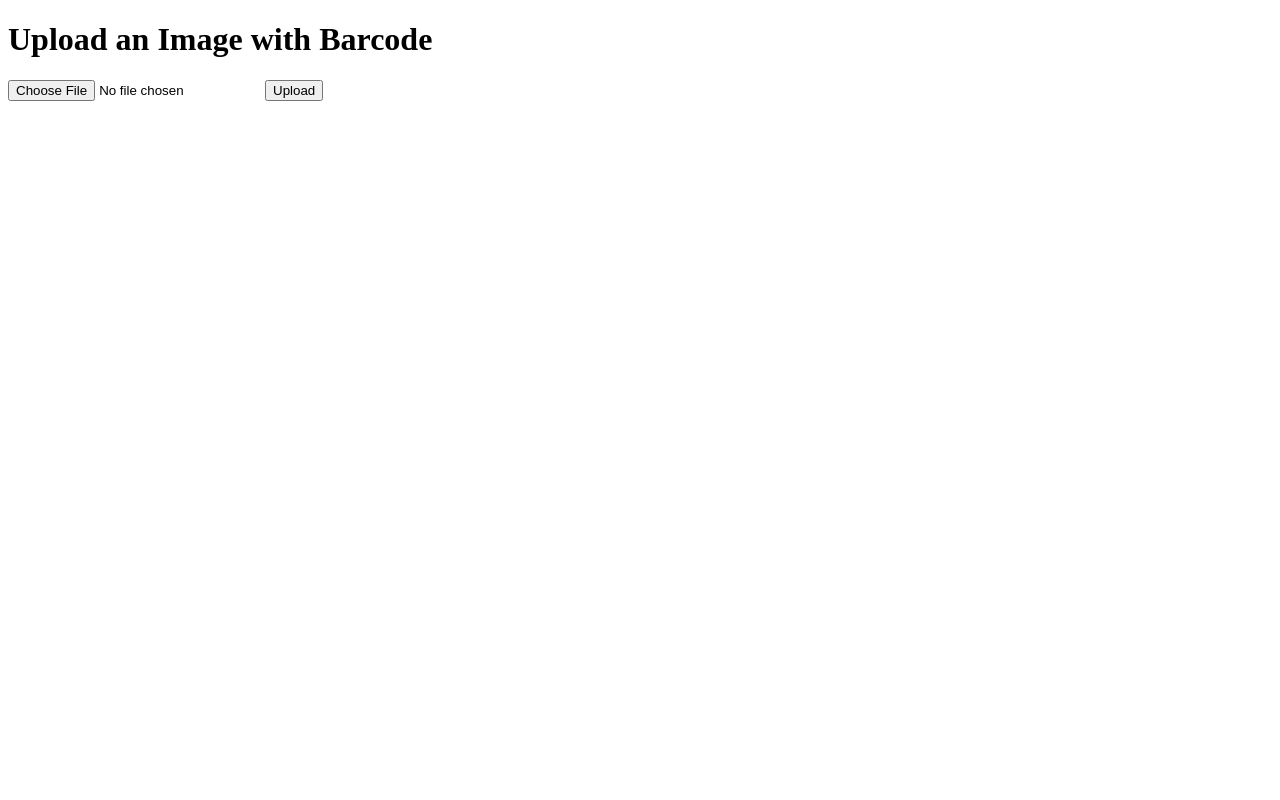
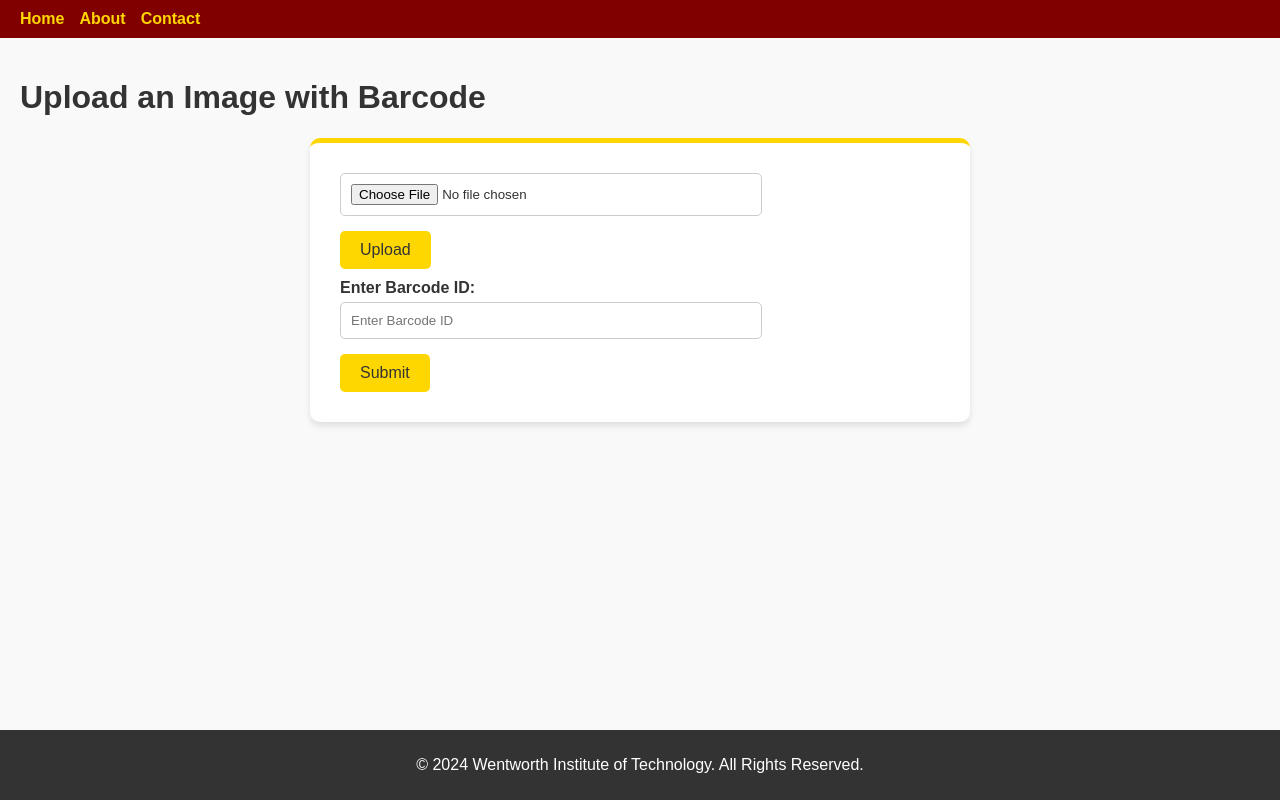
Before and after one commit to jdank417/GroceryBarcodeScanner, a Flask app: page / in a window 1280 px wide. Run offline with Flask 3, Linux system fonts and the light colour scheme; parts of the project's set-up code (start-up, migrations or seed data) failed here and were passed over.

Commit message:
mover req.txt

```diff
--- a/Backend/templates/index.html
+++ b/Backend/templates/index.html
@@ -3,15 +3,164 @@
 <head>
     <meta charset="UTF-8">
     <title>Barcode Scanner</title>
+    <style>
+        body {
+            font-family: Arial, sans-serif;
+            margin: 0;
+            padding: 0;
+            color: #333;
+            background-color: #f9f9f9;
+            display: flex;
+            flex-direction: column;
+            min-height: 100vh;
+        }
+
+        header {
+            display: flex;
+            align-items: center;
+            justify-content: space-between;
+            background-color: #800000; /* Wentworth's red */
+            padding: 10px 20px;
+            color: #fff;
+        }
+
+        header .logo img {
+            max-height: 50px;
+        }
+
+        header nav ul {
+            list-style: none;
+            margin: 0;
+            padding: 0;
+            display: flex;
+            gap: 15px;
+        }
+
+        header nav ul li a {
+            color: #FFD700; /* Bright yellow accent */
+            text-decoration: none;
+            font-weight: bold;
+        }
+
+        main {
+            padding: 20px;
+            flex: 1;
+        }
+
+        .upload-section label {
+    display: block;
+    margin: 10px 0 5px;
+    font-weight: bold;
+    }
+
+    .upload-section input[type="text"],
+    .upload-section input[type="file"] {
+        display: block;
+        width: 100%;
+        max-width: 400px;
+        padding: 10px;
+        margin-bottom: 15px;
+        border: 1px solid #ccc;
+        border-radius: 5px;
+    }
+
+    .upload-section p {
+        text-align: center;
+        margin: 10px 0;
+        font-style: italic;
+        color: #666;
+    }
+
+
+        .upload-section, .results-section {
+            background-color: #fff;
+            padding: 30px;
+            border-radius: 10px;
+            box-shadow: 0 4px 6px rgba(0, 0, 0, 0.1);
+            max-width: 600px;
+            margin: 0 auto 30px auto;
+            border-top: 5px solid #FFD700; /* Yellow highlight */
+        }
+
+        .upload-section button, .results-section button {
+            background-color: #FFD700; /* Yellow button */
+            color: #333;
+            border: none;
+            padding: 10px 20px;
+            cursor: pointer;
+            border-radius: 5px;
+            font-size: 16px;
+        }
+
+        .upload-section button:hover, .results-section button:hover {
+            background-color: #e6c200;
+        }
+
+        .results-section h2 {
+            margin-bottom: 15px;
+            color: #800000;
+        }
+
+        .results-section img {
+            width: 200px;
+            height: auto;
+            border: 1px solid #ddd;
+            border-radius: 5px;
+            margin-top: 10px;
+        }
+
+        footer {
+            background-color: #333;
+            color: white;
+            text-align: center;
+            padding: 10px 0;
+            margin-top: 20px;
+
+        }
+        footer a {
+            color: #ff4500;
+            text-decoration: none;
+        }
+        footer a:hover {
+            text-decoration: underline;
+        }
+
+    </style>
 </head>
 <body>
+
+    <header>
+        <nav>
+            <ul>
+                <li><a href="#">Home</a></li>
+                <li><a href="#">About</a></li>
+                <li><a href="#">Contact</a></li>
+            </ul>
+        </nav>
+    </header>
+
+    <main>
         <h1>Upload an Image with Barcode</h1>
+
+        <section class="upload-section">
+                 <!-- Photo Input -->
             <form method="post" enctype="multipart/form-data">
                 <input type="file" name="file" required>
                 <button type="submit">Upload</button>
+
+                 <!-- Text Input -->
+            <label for="barcode-id">Enter Barcode ID:</label>
+            <input type="text" name="barcode_id" id="barcode-id" placeholder="Enter Barcode ID" maxlength="20" required>
+            <button type="submit">Submit</button>
             </form>
 
+
+        </section>
+
+        <div style="display: none;">
+            <section class="results-section">
                     <!-- Display flash messages for success or error feedback -->
+
                 {% with messages = get_flashed_messages() %}
                         {% if messages %}
                             <ul>
@@ -28,5 +177,13 @@
                         <img src="{{ url_for('static', filename='uploads/' + processed_image_path.split('/')[-1]) }}"
                              alt="Processed Barcode Image" style="width: 200px; height: auto;">
                     {% endif %}
+            </section>
+        </div>
+    </main>
+
+    <footer>
+        <p>&copy; 2024 Wentworth Institute of Technology. All Rights Reserved.</p>
+    </footer>
+
 </body>
 </html>
```
Lines whose indentation alone changed are shown as unchanged.
